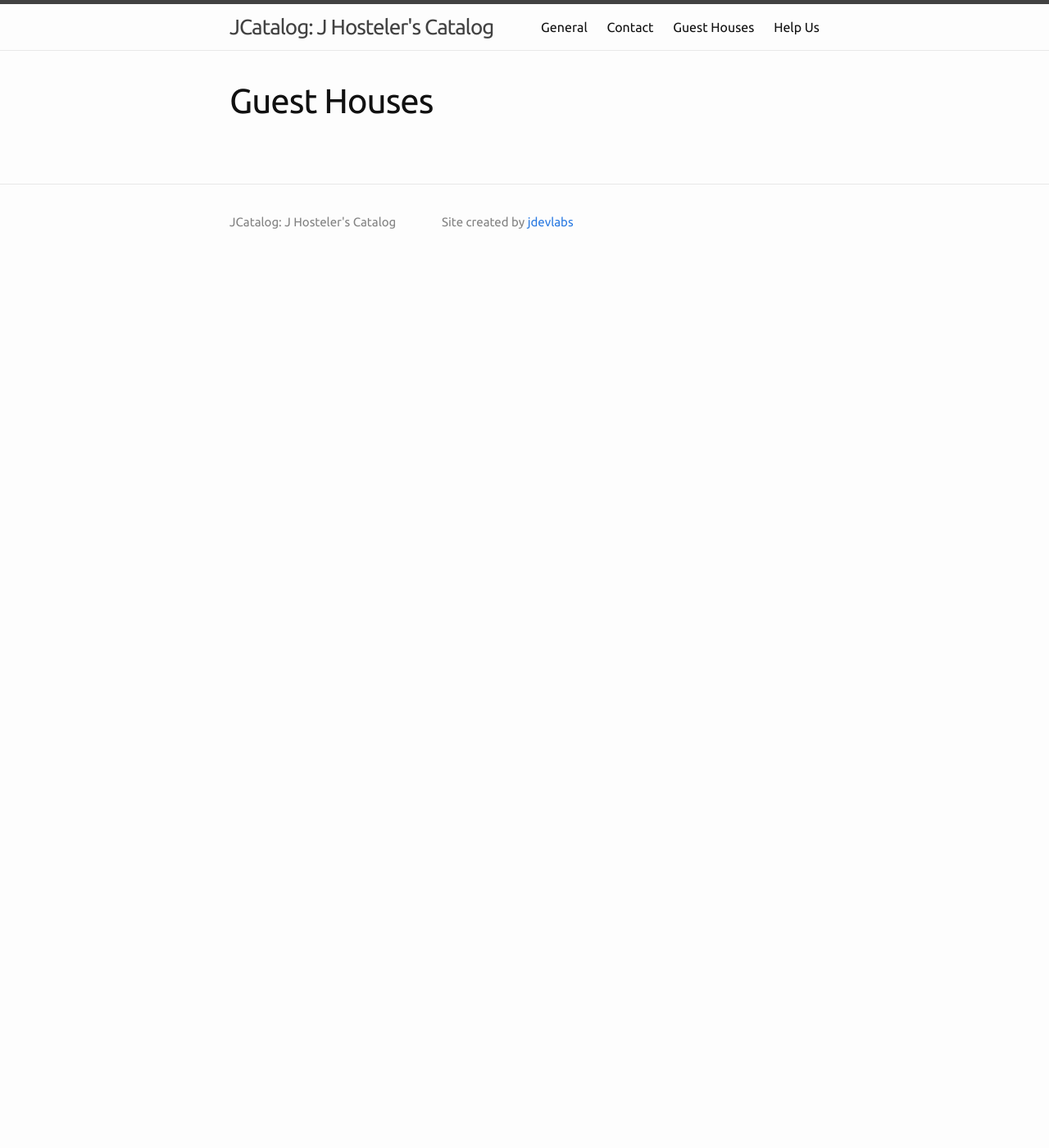
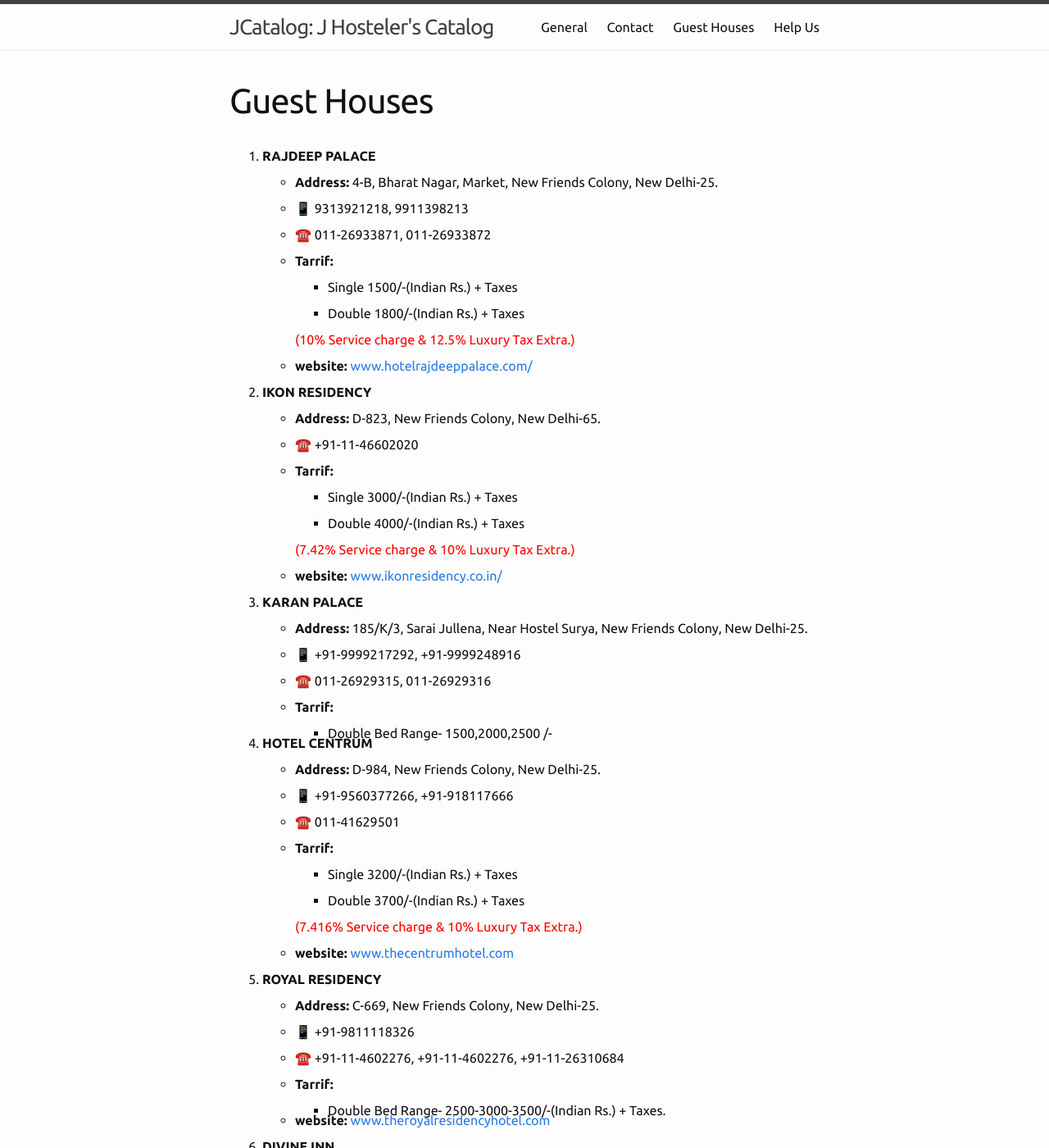
Before and after one commit to jdevlabs/JCatalog, a Jekyll site: the page built from pages/Guest Houses/index.md, in a window 1280 px wide and 1400 px high. Shown: the whole window at 82% size. Built offline with Jekyll 4.4.1, drawn with Linux system fonts in a browser that asks for light colours; emoji names are drawn with the system emoji font; some of the changed text lies outside the part shown.

Commit message:
guest house list added

```diff
--- a/pages/Guest Houses/index.md
+++ b/pages/Guest Houses/index.md
@@ -3,3 +3,103 @@ layout: page
 title: Guest Houses
 permalink: /guesthouses/
 ---
+1.  **RAJDEEP PALACE**
+
+	* **Address:** 4-B, Bharat Nagar, Market, New Friends Colony, New Delhi-25.
+
+	*  :iphone: 9313921218, 9911398213
+
+	* :phone:  011-26933871, 011-26933872
+
+	* **Tarrif:**
+
+		* Single 1500/-(Indian Rs.) + Taxes
+
+		* Double 1800/-(Indian Rs.) + Taxes
+
+		<p style="color:red">(10% Service charge & 12.5% Luxury Tax Extra.)</p>
+
+	* **website:** [www.hotelrajdeeppalace.com/](http://www.hotelrajdeeppalace.com/)
+2. **IKON RESIDENCY**
+
+	* **Address:** D-823, New Friends Colony, New Delhi-65.
+
+	* :phone:  +91-11-46602020
+
+	* **Tarrif:**
+
+		* Single 3000/-(Indian Rs.) + Taxes
+
+		* Double 4000/-(Indian Rs.) + Taxes
+
+		<p style="color:red">(7.42% Service charge & 10% Luxury Tax Extra.)</p>
+
+	* **website:** [www.ikonresidency.co.in/](http://www.ikonresidency.co.in/)
+
+3. **KARAN PALACE**
+
+	* **Address:**	185/K/3, Sarai Jullena, Near Hostel Surya, New Friends Colony, New Delhi-25.
+
+	* :iphone: +91-9999217292, +91-9999248916
+
+	* :phone:  011-26929315, 011-26929316
+
+	* **Tarrif:**
+
+		* Double Bed Range- 1500,2000,2500 /-
+
+4. **HOTEL CENTRUM**
+
+	* **Address:** D-984, New Friends Colony, New Delhi-25.
+
+	* :iphone: +91-9560377266, +91-918117666
+
+	* :phone:  011-41629501
+
+	* **Tarrif:**
+
+		* Single 3200/-(Indian Rs.) + Taxes
+
+		* Double 3700/-(Indian Rs.) + Taxes
+
+		<p style="color:red">(7.416% Service charge & 10% Luxury Tax Extra.)</p>
+
+	* **website:** [www.thecentrumhotel.com](http://www.thecentrumhotel.com)
+
+5. **ROYAL RESIDENCY**
+
+	* **Address:** C-669, New Friends Colony, New Delhi-25.
+
+	* :iphone: +91-9811118326
+
+	* :phone:  +91-11-4602276, +91-11-4602276, +91-11-26310684
+
+	* **Tarrif:**
+
+		* Double Bed Range- 2500-3000-3500/-(Indian Rs.) + Taxes.
+
+	* **website:** [www.theroyalresidencyhotel.com](http://www.theroyalresidencyhotel.com/)
+
+6. **DIVINE INN**
+	* **Address:** 7 B, Dr. C.V. Raman Road, Near Gurudwara, New Friends Colony, New Delhi -65
+
+	* :phone:  +91-11-45787878
+
+	* **Tarrif:**
+
+		* Single 5000/-(Indian Rs.) + Taxes
+
+		* Double 6000/-(Indian Rs.) + Taxes
+
+
+	* **website:** [www.divineinn.com/](http://www.divineinn.com/index.html)
+7. **R. S SHARMA GUEST HOUSE**
+
+	* **Address:** 98/ Sarai Jullena, Near Escorts Heart Center, New Delhi-25.
+
+	* :phone: +91-9599440440
+
+	* **Tarrif:**
+		Single Room: 500-900/- (Indian Rs)
+
+	<p style="color:red">(Breakfast NOT included) </p>
```
